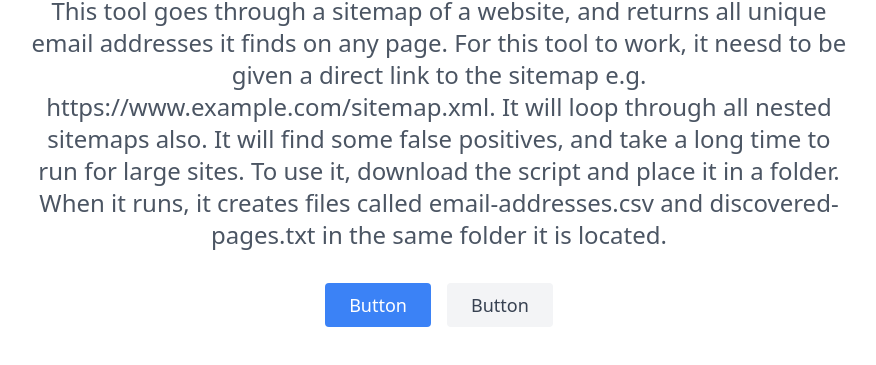
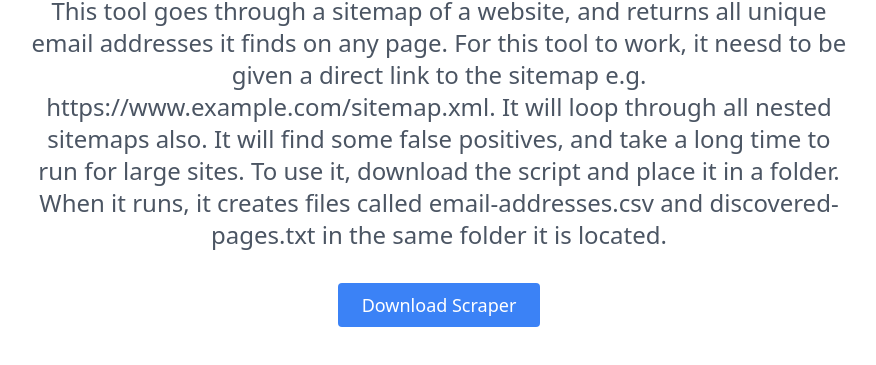
Before and after one commit to OliverEverard/emailScraper, a plain HTML site: page index.html in a window 1280 px wide. Shown: the part 541-906 px from the top of the page, without its empty margins (201-1077 px from the left). Drawn offline with nearby package versions, Linux system fonts and the light colour scheme; no server answers.

Commit message:
add dl button

```diff
--- a/index.html
+++ b/index.html
@@ -31,8 +31,9 @@
       <h1 class="title-font sm:text-4xl text-3xl mb-4 font-medium text-gray-900">Email Scraper Tool</h1>
       <p class="mb-8 leading-relaxed sm:text-2xl">This tool goes through a sitemap of a website, and returns all unique email addresses it finds on any page. For this tool to work, it neesd to be given a direct link to the sitemap e.g. https://www.example.com/sitemap.xml. It will loop through all nested sitemaps also. It will find some false positives, and take a long time to run for large sites. To use it, download the script and place it in a folder. When it runs, it creates files called email-addresses.csv and discovered-pages.txt in the same folder it is located.</p>
       <div class="flex justify-center">
-        <button class="inline-flex text-white bg-blue-500 border-0 py-2 px-6 focus:outline-none hover:bg-blue-600 rounded text-lg">Button</button>
-        <button class="ml-4 inline-flex text-gray-700 bg-gray-100 border-0 py-2 px-6 focus:outline-none hover:bg-gray-200 rounded text-lg">Button</button>
+        <a href="/scraper.ps1" download>
+            <button class="inline-flex text-white bg-blue-500 border-0 py-2 px-6 focus:outline-none hover:bg-blue-600 rounded text-lg">Download Scraper</button>
+          </a>
       </div>
     </div>
   </div>
```
